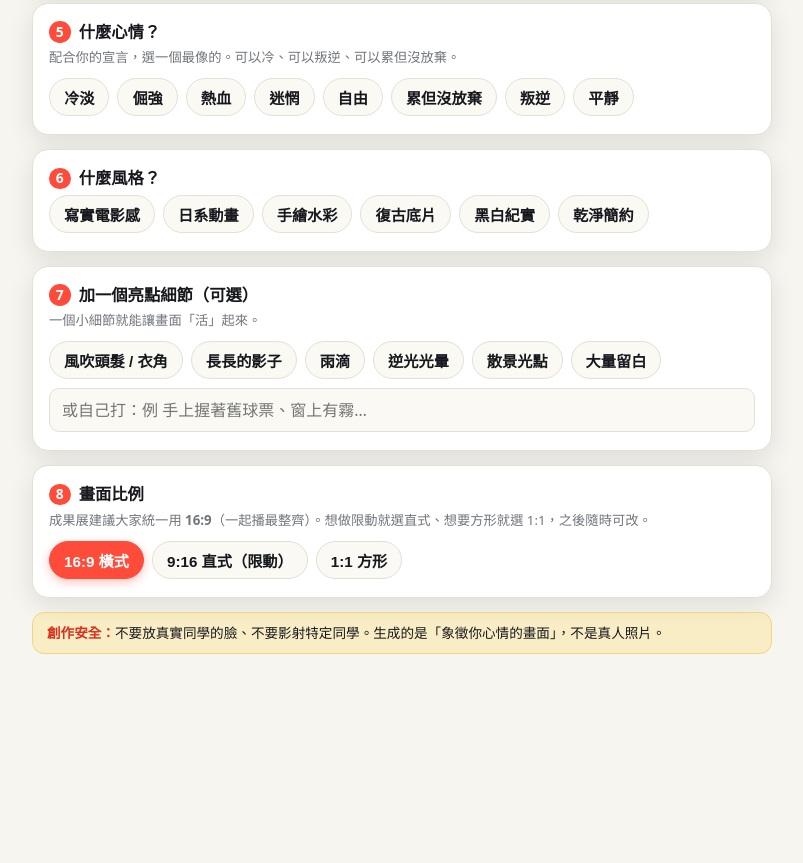
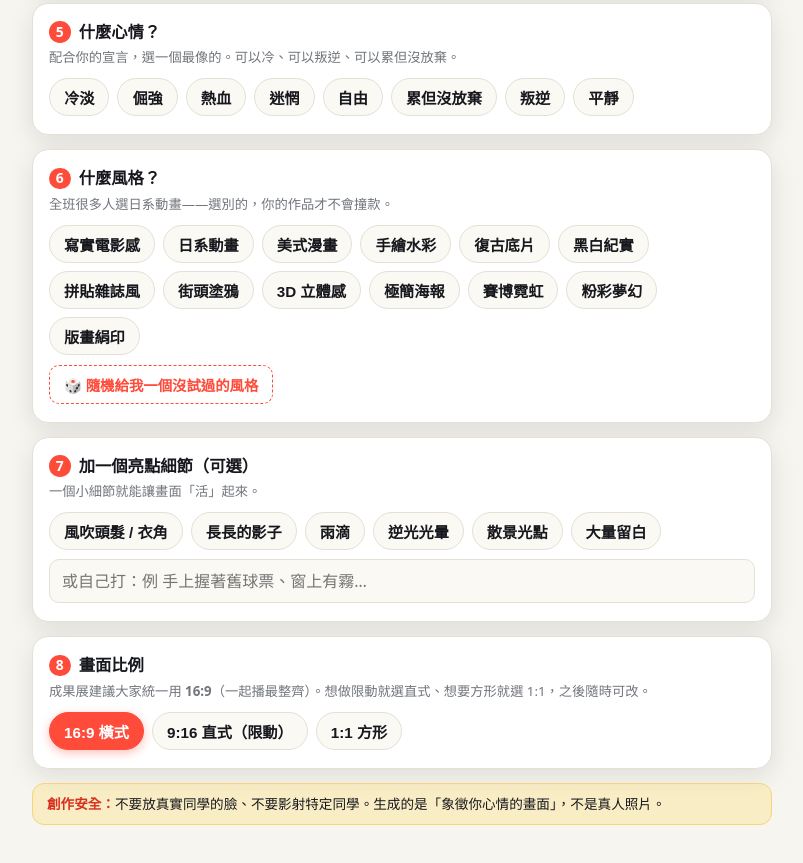
Before and after one commit to kirinmok/youth-manifesto, a plain HTML site: page index.html in a window 1280 px wide. Shown: the part 820-1683 px from the top of the page, without its empty margins (36-839 px from the left). Before the commit the page ends 1514 px from the top, so only its background shows below. Drawn offline with Linux system fonts and the light colour scheme.

Commit message:
feat: 風格擴充為13種+隨機風格按鈕，避免全班撞款動漫風

```diff
--- a/index.html
+++ b/index.html
@@ -41,6 +41,9 @@
   input[type=text]:focus{outline:none;border-color:var(--red)}
   .declare input{font-size:1.15rem;font-weight:700}
   .ratio .chips .chip{font-weight:800}
+  .dice{margin-top:10px;border:1.5px dashed var(--red);background:transparent;color:var(--red);border-radius:10px;
+    padding:8px 14px;font-size:.9rem;font-weight:800;cursor:pointer;font-family:inherit}
+  .dice:hover{background:var(--red);color:#fff}
 
   .out{position:sticky;top:18px;width:380px;flex:none;background:var(--card);border:1px solid var(--line);
     border-radius:14px;box-shadow:var(--shadow);padding:16px;max-height:calc(100vh - 36px);overflow:auto}
@@ -122,7 +125,9 @@
 
   <div class="step">
     <h2><span class="num">6</span>什麼風格？</h2>
+    <p class="sub">全班很多人選日系動畫——選別的，你的作品才不會撞款。</p>
     <div class="chips" data-key="style" data-single></div>
+    <button class="dice" id="diceStyle" type="button">🎲 隨機給我一個沒試過的風格</button>
   </div>
 
   <div class="step">
@@ -206,10 +211,17 @@
     style:[
       {zh:"寫實電影感",en:"photorealistic cinematic"},
       {zh:"日系動畫",en:"Japanese anime"},
+      {zh:"美式漫畫",en:"bold American comic book with ink outlines"},
       {zh:"手繪水彩",en:"hand-painted watercolor"},
-      {zh:"復古底片",en:"retro film photography"},
-      {zh:"黑白紀實",en:"black-and-white documentary"},
-      {zh:"乾淨簡約",en:"clean minimalist"}
+      {zh:"復古底片",en:"retro 90s film photography, grain"},
+      {zh:"黑白紀實",en:"black-and-white documentary photography"},
+      {zh:"拼貼雜誌風",en:"cut-and-paste magazine zine collage"},
+      {zh:"街頭塗鴉",en:"street graffiti spray-paint art"},
+      {zh:"3D 立體感",en:"3D rendered, Pixar-like"},
+      {zh:"極簡海報",en:"minimalist flat graphic poster, bold shapes"},
+      {zh:"賽博霓虹",en:"cyberpunk neon"},
+      {zh:"粉彩夢幻",en:"soft dreamy pastel illustration"},
+      {zh:"版畫絹印",en:"risograph screenprint, limited 2-3 color palette"}
     ],
     detail:[
       {zh:"風吹頭髮 / 衣角",en:"hair and clothes blown by wind"},
@@ -318,6 +330,16 @@
     render();
   });
 
+  document.getElementById('diceStyle').addEventListener('click',()=>{
+    const n=DATA.style.length; let i=Math.floor(Math.random()*n);
+    if(n>1 && i===state.style){ i=(i+1)%n; }
+    state.style=i;
+    const box=document.querySelector('.chips[data-key="style"]');
+    box.querySelectorAll('.chip').forEach((c,k)=>c.setAttribute('aria-pressed', k===i));
+    box.querySelectorAll('.chip')[i].scrollIntoView({block:'nearest',inline:'nearest'});
+    render();
+  });
+
   render();
 </script>
 </body>
```
